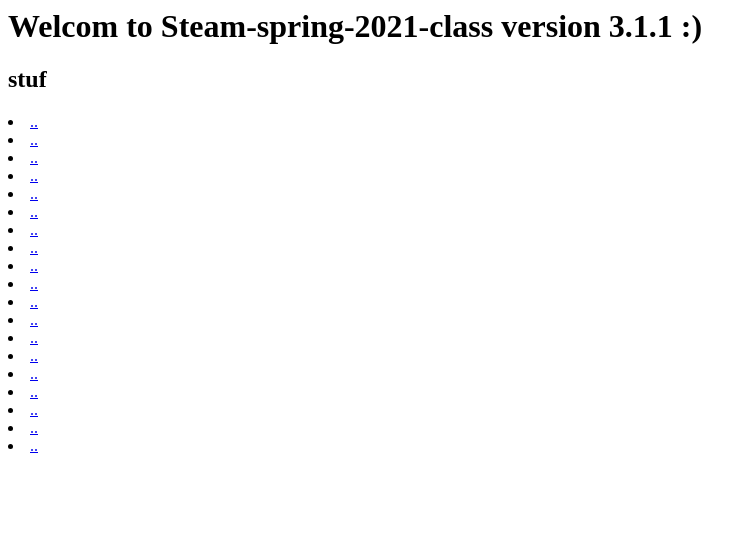
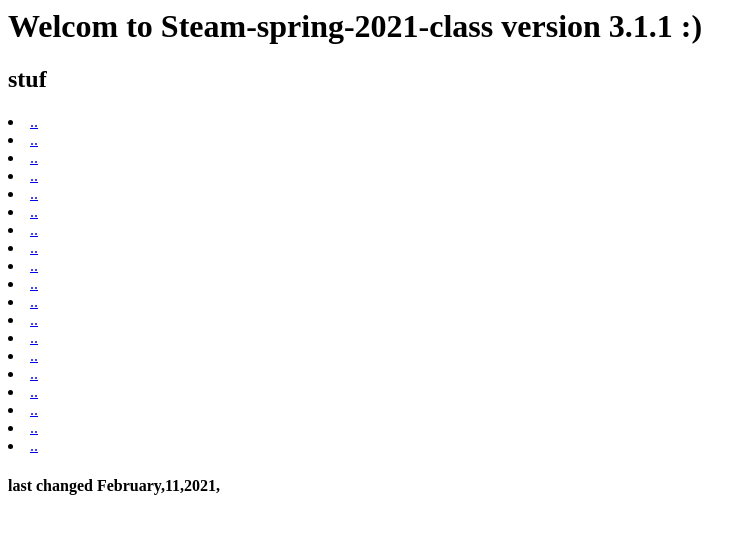
Before and after one commit to poderman/Steam-spring-2021-class, a plain HTML site: page public/index.html in a window 1280 px wide. Shown: the whole page, without its empty margins (0-756 px from the left). Drawn offline with Linux system fonts and the light colour scheme.

Commit message:
Update index.html

```diff
--- a/public/index.html
+++ b/public/index.html
@@ -22,3 +22,6 @@
   <li> <a  href="...">..</a>
   <li> <a  href="...">..</a>
   <li> <a  href="...">..</a>
+
+
+  <h4 >last changed February,11,2021, </h4>
```
